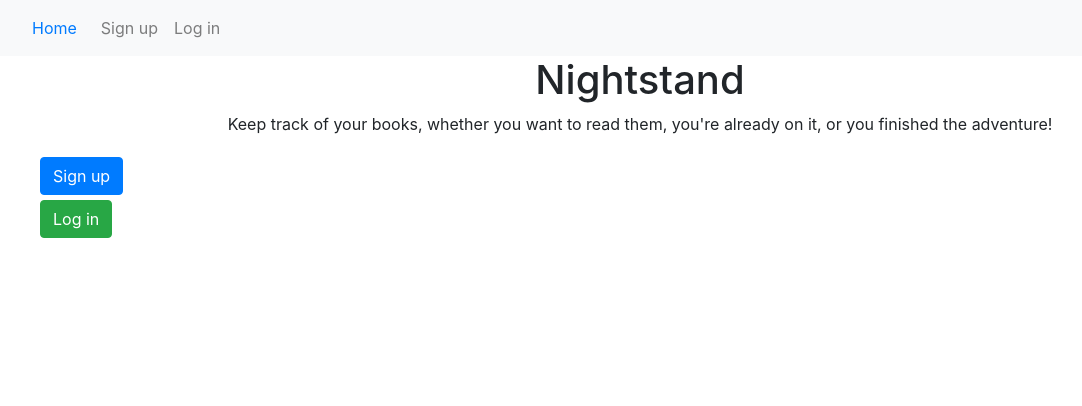
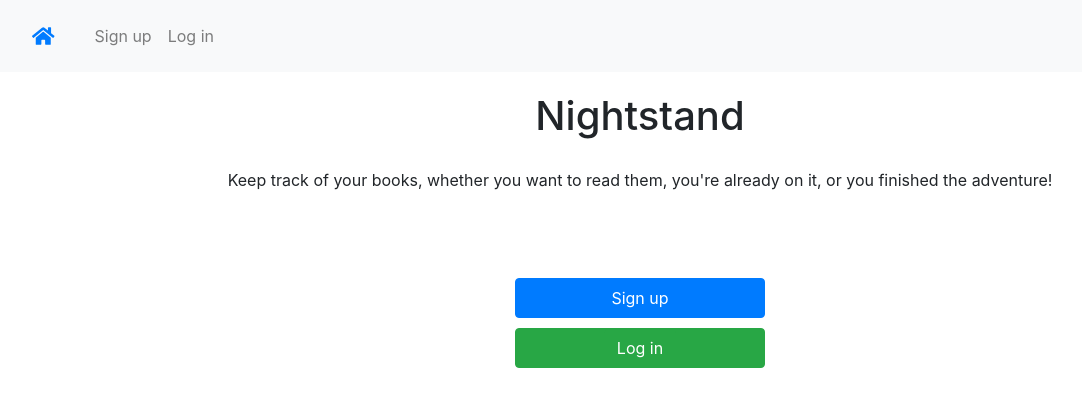
Before and after one commit to x8a/night-stand-frontend, a React (Create React App) app: page / in a window 1280 px wide. Shown: the top 406 px of the page, without its empty margins (0-1082 px from the left). Built offline with nearby package versions, Linux system fonts and the light colour scheme.

Commit message:
Styled the home, login, and signup pages & navbar

```diff
--- a/package.json
+++ b/package.json
@@ -3,6 +3,9 @@
   "version": "0.1.0",
   "private": true,
   "dependencies": {
+    "@fortawesome/fontawesome-svg-core": "^1.2.30",
+    "@fortawesome/free-solid-svg-icons": "^5.14.0",
+    "@fortawesome/react-fontawesome": "^0.1.11",
     "@testing-library/jest-dom": "^4.2.4",
     "@testing-library/react": "^9.3.2",
     "@testing-library/user-event": "^7.1.2",
--- a/public/index.html
+++ b/public/index.html
@@ -5,39 +5,12 @@
     <link rel="icon" href="%PUBLIC_URL%/favicon.ico" />
     <meta name="viewport" content="width=device-width, initial-scale=1" />
     <meta name="theme-color" content="#000000" />
-    <meta
-      name="description"
-      content="Web site created using create-react-app"
-    />
     <link rel="apple-touch-icon" href="%PUBLIC_URL%/logo192.png" />
-    <!--
-      manifest.json provides metadata used when your web app is installed on a
-      user's mobile device or desktop. See https://developers.google.com/web/fundamentals/web-app-manifest/
-    -->
     <link rel="manifest" href="%PUBLIC_URL%/manifest.json" />
-    <!--
-      Notice the use of %PUBLIC_URL% in the tags above.
-      It will be replaced with the URL of the `public` folder during the build.
-      Only files inside the `public` folder can be referenced from the HTML.
-
-      Unlike "/favicon.ico" or "favicon.ico", "%PUBLIC_URL%/favicon.ico" will
-      work correctly both with client-side routing and a non-root public URL.
-      Learn how to configure a non-root public URL by running `npm run build`.
-    -->
-    <title>React App</title>
+    <title>Nightstand</title>
   </head>
   <body>
     <noscript>You need to enable JavaScript to run this app.</noscript>
     <div id="root"></div>
-    <!--
-      This HTML file is a template.
-      If you open it directly in the browser, you will see an empty page.
-
-      You can add webfonts, meta tags, or analytics to this file.
-      The build step will place the bundled scripts into the <body> tag.
-
-      To begin the development, run `npm start` or `yarn start`.
-      To create a production bundle, use `npm run build` or `yarn build`.
-    -->
   </body>
 </html>
--- a/src/App.css
+++ b/src/App.css
@@ -1,12 +1,40 @@
-ul {
+.home-links {
   list-style-type: none;
+  display: flex;
+  flex-direction: column;
+	justify-content: center;
+	align-items: center;
 }
 
-.links {
-  width: 300px;
-  padding-top: 5px;
+.home-links > button {
+  padding: 0px;
+  width: 250px;
+  margin-bottom: 10px;
 }
 
 .intro {
   text-align: center;
+  padding-bottom: 50px;
+  padding-top: 20px;
 }
+
+.intro > p {
+  padding: 20px 30px;
+}
+
+.nav-link {
+  text-align: right;
+}
+
+.forms {
+  display: flex;
+	flex-direction: column;
+	justify-content: center;
+  align-content: center;
+  text-align: center;
+  padding: 20px 30px;
+}
+
+.form-text {
+  text-align: center;
+}
--- a/src/components/Home.js
+++ b/src/components/Home.js
@@ -1,5 +1,6 @@
 import React, { Component } from 'react'
 import { NavLink } from "react-router-dom";
+
 
 export default class Home extends Component {
     render() {
@@ -9,10 +10,10 @@ export default class Home extends Component {
                     <h1>Nightstand</h1>
                     <p>Keep track of your books, whether you want to read them, you're already on it, or you finished the adventure!</p>
                 </div>
-                <ul >
-                    <li className="links"><NavLink to="/signup" className="btn btn-primary">Sign up</NavLink></li>
-                    <li className="links"><NavLink to="/login" className="btn btn-success">Log in</NavLink></li>
-                </ul>
+                <div className="home-links">
+                    <button className="btn btn-primary"><NavLink to="/signup" className="btn btn-primary">Sign up</NavLink></button>
+                    <button className="btn btn-success"><NavLink to="/login" className="btn btn-success">Log in</NavLink></button>
+                </div>
             </div>
         )
     }
--- a/src/components/Login.js
+++ b/src/components/Login.js
@@ -30,7 +30,7 @@ class Login extends Component {
   render(){
     return (
       <div>
-        <form onSubmit={this.handleFormSubmit} style={{width: '20%'}}>
+        <form onSubmit={this.handleFormSubmit} className="forms">
           <div className="form-group">
             <label>Username</label>
             <input
@@ -55,7 +55,7 @@ class Login extends Component {
 
           <input className="btn btn-success" type="submit" value="Login" />
         </form>
-        <p>
+        <p className="form-text">
           Don't have an account? <Link to={'/signup'}>Signup</Link>
         </p>
       </div>
--- a/src/components/Navbar.js
+++ b/src/components/Navbar.js
@@ -1,6 +1,8 @@
 import React, { Component } from "react";
 import { Navbar, Nav } from 'react-bootstrap';
 import { NavLink } from "react-router-dom";
+import { FontAwesomeIcon } from '@fortawesome/react-fontawesome'
+import { faHome } from '@fortawesome/free-solid-svg-icons'
 
 class myNav extends Component {
   render() {
@@ -24,7 +26,7 @@ class myNav extends Component {
 
     return (
         <Navbar bg="light" expand="lg">
-        <NavLink to="/" className="nav-link">Home</NavLink>
+        <Navbar.Brand to="/"><NavLink to="/" className="nav-link"><FontAwesomeIcon icon={faHome}/></NavLink></Navbar.Brand>
         <Navbar.Toggle aria-controls="basic-navbar-nav" />
         <Navbar.Collapse id="basic-navbar-nav">
               {authLink}
--- a/src/components/Signup.js
+++ b/src/components/Signup.js
@@ -43,7 +43,7 @@ class Signup extends Component {
   render(){
     return(
         <div>
-          <form onSubmit={this.handleFormSubmit} style={{width: '20%'}} >
+          <form onSubmit={this.handleFormSubmit} className="forms" >
             <div className="form-group">
             <label>Username</label>
             <input className="form-control" type="text" name="username" value={this.state.username} onChange={ e => this.handleChange(e)}/>
@@ -67,8 +67,7 @@ class Signup extends Component {
             <input className="btn btn-primary" type="submit" value="Signup" />
           </form>
 
-          <p>Already have an account? <Link to={"/login"}>Log in</Link>
-          </p>
+          <p className="form-text">Already have an account? <Link to={"/login"}>Log in</Link></p>
 
         </div>
       )
```
Also changed, not shown: public/manifest.json, 1 other file (tests, documents, lock files or other folders).
